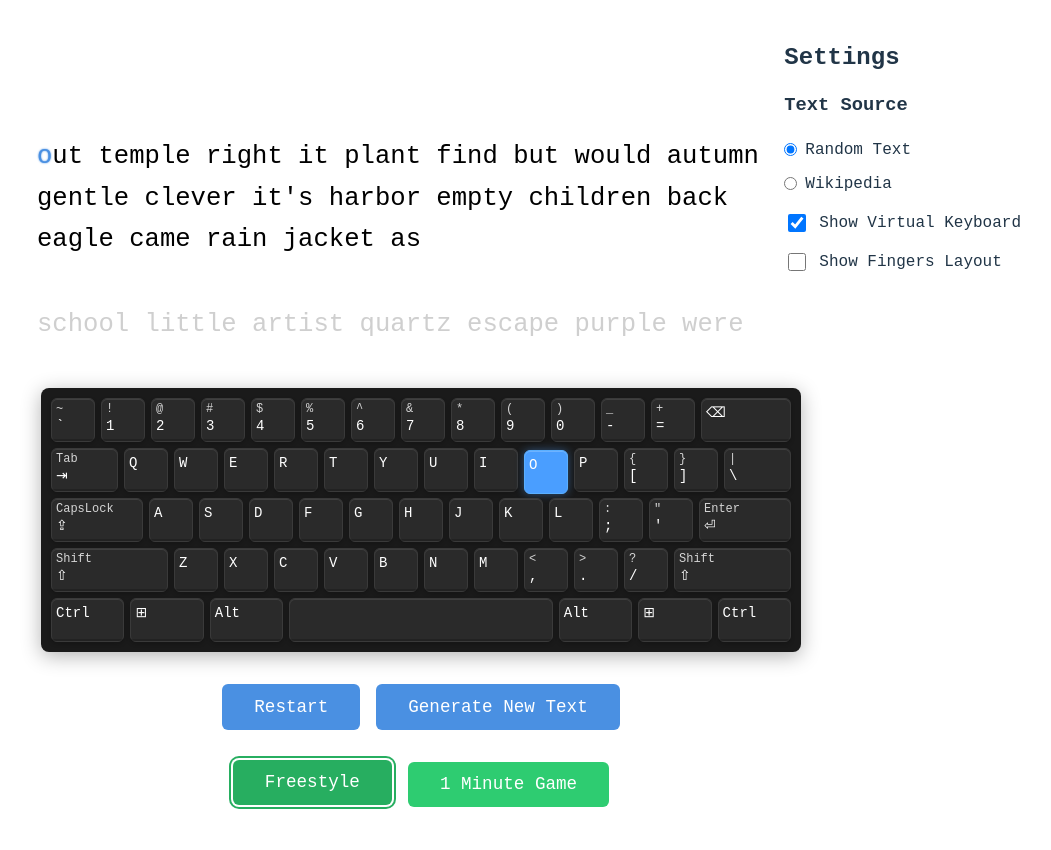
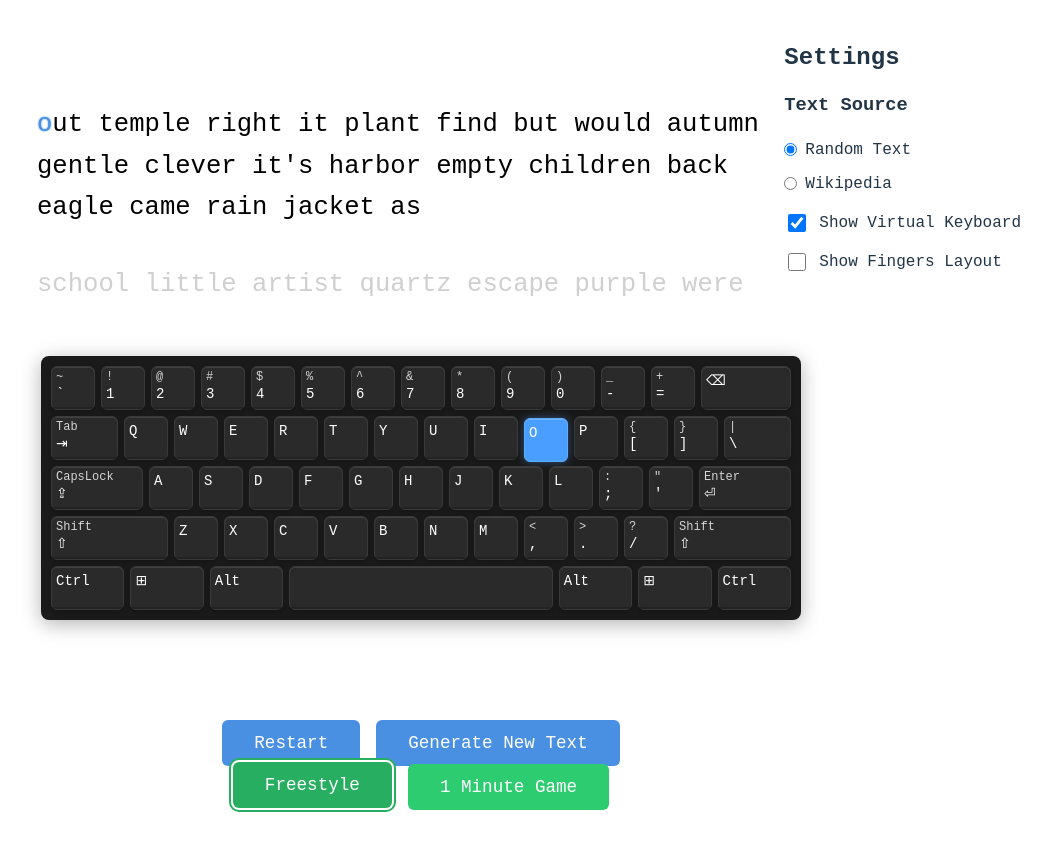
Before and after one commit to nstoichev/typing-game, a React (Vite) app: page / in a window 1280 px wide. Shown: the top 850 px of the page, without its empty margins (219-1270 px from the left). Built offline with nearby package versions, Linux system fonts and the light colour scheme.

Commit message:
refactor: Update visueal layout.

```diff
--- a/src/App.css
+++ b/src/App.css
@@ -1,9 +1,10 @@
 .typing-container {
   max-width: 800px;
   margin: 0 auto;
-  padding: 8rem 0 2rem 0;
+  padding: 6rem 0 2rem 0;
   font-family: 'Courier New', monospace;
   position: relative;
+  min-height: 100vh;
 }
 
 .countdown-display {
@@ -16,7 +17,7 @@
   border-radius: 8px;
   box-shadow: 0 2px 4px rgba(0, 0, 0, 0.1);
   position: absolute;
-  top: 40px;
+  top: 20px;
   left: 0;
   width: 100%;
   box-sizing: border-box;
--- a/src/components/ActionButtons.module.css
+++ b/src/components/ActionButtons.module.css
@@ -2,7 +2,7 @@
   display: flex;
   gap: 1rem;
   justify-content: center;
-  margin: 2rem 0;
+  margin: 100px 0 2rem 0;
 }
 
 .button {
--- a/src/components/GameButtons.module.css
+++ b/src/components/GameButtons.module.css
@@ -2,7 +2,10 @@
   display: flex;
   gap: 1rem;
   justify-content: center;
-  margin: 2rem 0;
+  position: absolute;
+  bottom: 20px;
+  left: 0;
+  width: 100%;
 }
 
 .button {
--- a/src/components/ResultsModal.css
+++ b/src/components/ResultsModal.css
@@ -13,7 +13,7 @@
 
 .stats-modal {
   background-color: white;
-  padding: 2rem;
+  padding: 1rem;
   border-radius: 12px;
   box-shadow: 0 4px 20px rgba(0, 0, 0, 0.15);
   width: 90%;
@@ -122,7 +122,7 @@
   display: flex;
   gap: 1rem;
   justify-content: center;
-  margin: 2rem 0;
+  margin: 2rem 0 0 0;
 }
 
 .action-button {
--- a/src/components/TextDisplay.module.css
+++ b/src/components/TextDisplay.module.css
@@ -21,7 +21,6 @@
 .text-preview {
   padding: 0.5rem 1rem;
   border-radius: 8px;
-  margin-bottom: 1rem;
   line-height: 1.3;
   font-size: 1.6rem;
   white-space: pre-wrap;
@@ -29,7 +28,7 @@
   opacity: 0.7;
   position: absolute;
   left: 0;
-  top: 300px;
+  top: 260px;
   width: 100%;
   height: 50px;
   overflow: hidden;
--- a/src/index.css
+++ b/src/index.css
@@ -69,3 +69,7 @@ h1, h2, h3, h4, h5, h6 {
   margin-top: 0;
   margin-bottom: 1em;
 }
+
+* {
+  box-sizing: border-box;
+}
```
